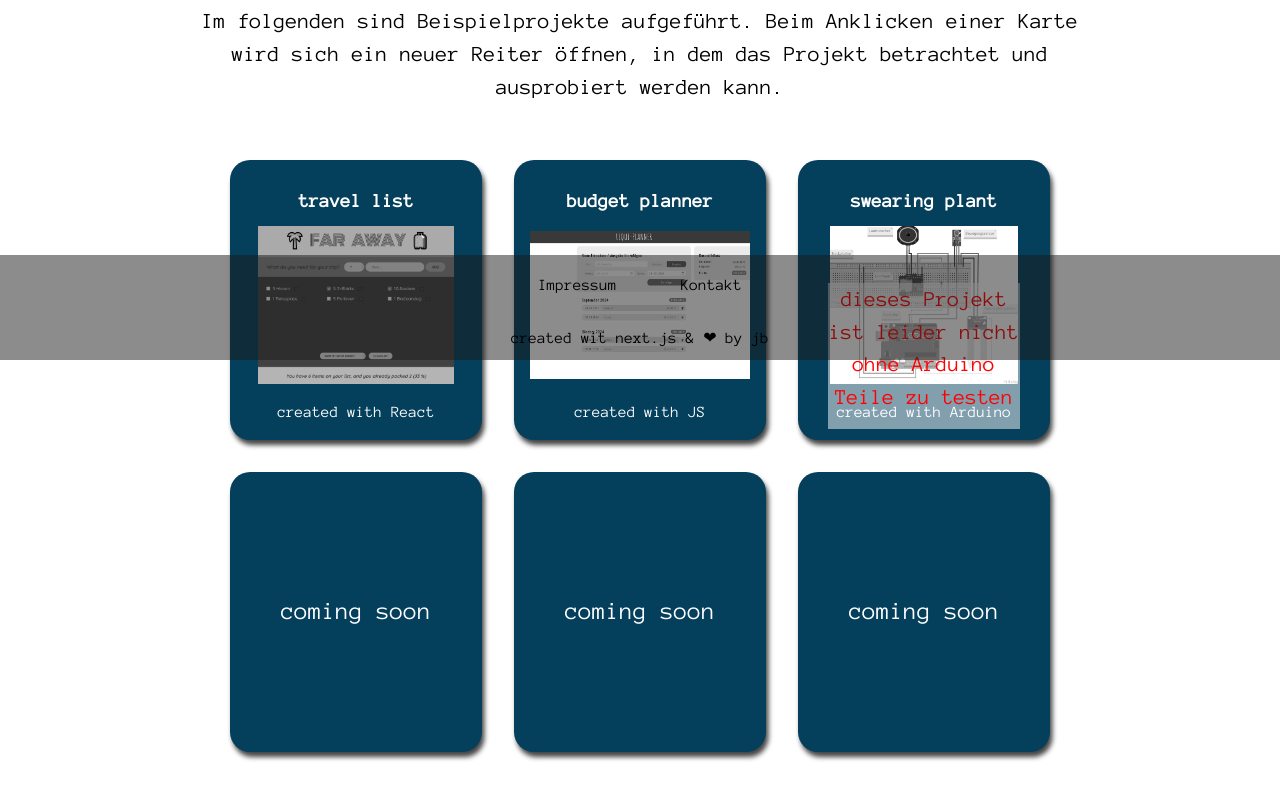
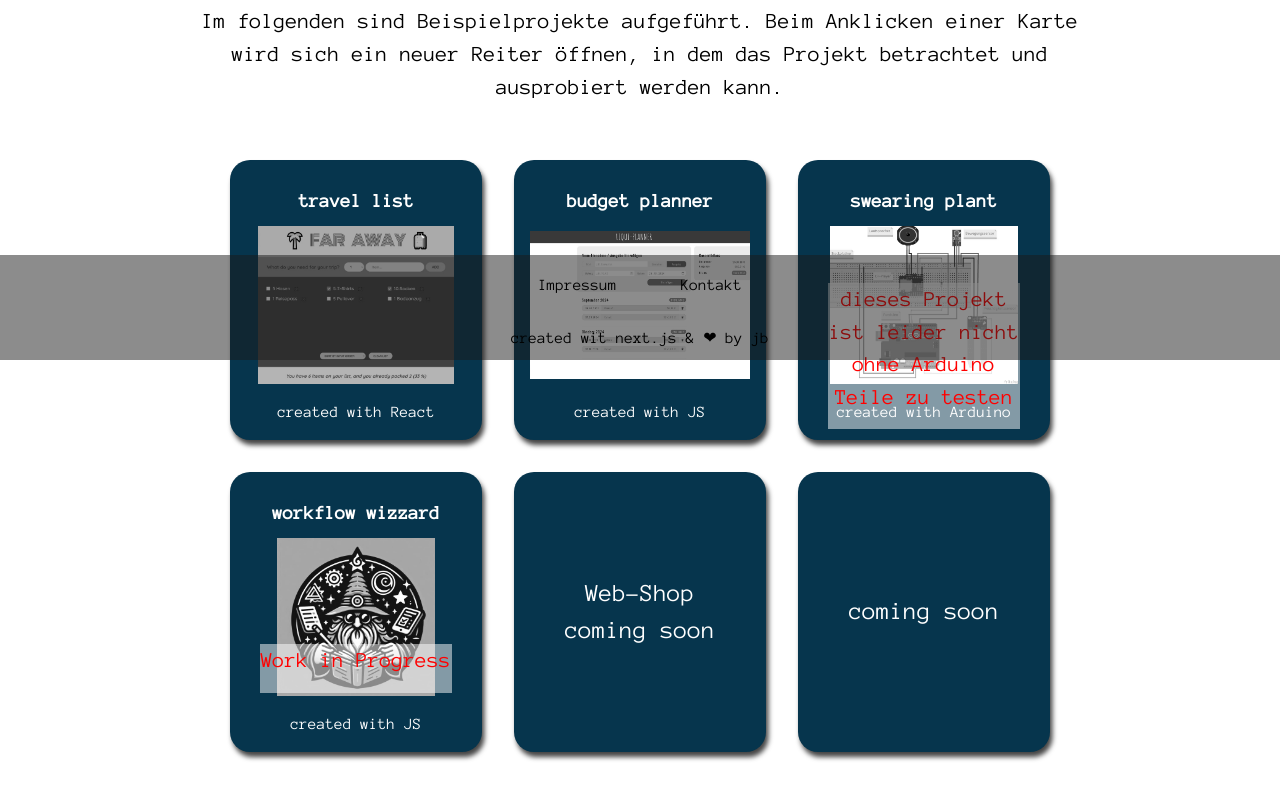
Before and after one commit to juliabellmann/portfolio, a Next.js app: page /projects in a window 1280 px wide. Shown: the part 440-1240 px from the top of the page. Built offline with nearby package versions, Linux system fonts and the light colour scheme.

Commit message:
add workflow-wizzard and change color for contrast

```diff
--- a/app/_components/Projects.js
+++ b/app/_components/Projects.js
@@ -2,6 +2,7 @@ import Image from "next/image";
 import travellist from "../images/faraway2.JPG"
 import budgetplanner from "../images/budgetplanner.JPG"
 import swearingplant from "../images/swearingplant.JPG"
+import workflowwizzard from "../images/workflow-wizzard.jpeg"
 import Link from "next/link";
 
 export default function Projects() {
@@ -44,7 +45,6 @@ export default function Projects() {
                     <span>created with JS</span>
                 </Link>
 
-
                 <div  className="card">
                     <h4 className="card-heading">swearing plant</h4>
                     <div className="image-container">
@@ -61,15 +61,29 @@ export default function Projects() {
                     <span className="card-txt">dieses Projekt ist leider nicht ohne Arduino Teile zu testen </span>
                 </div>
 
+                <Link href="https://the-workflow-wizard.vercel.app/" target="_blank" className="card">
+                    <h4 className="card-heading">workflow wizzard</h4>
+                    <div className="image-container">
+                        <Image
+                            src={workflowwizzard}
+                            alt="Projekt 'Workflow Wizzard' "
+                            fill
+                            sizes="(max-width: 768px) 100vw, 33vw"
+                            style={{ objectFit: 'contain' }}
+                            className="image"
+                        />
+                    </div>
+                    <span>created with JS</span>
+                    <span className="card-txt"> Work in Progress </span>
+                </Link>
+
                 <Link href="#" target="_blank" className="card">
+                    <h4>Web-Shop</h4>
                     <h4>coming soon</h4>
                 </Link>
 
                 <Link href="#" target="_blank" className="card">
-                    <h4>coming soon</h4>
-                </Link>
-
-                <Link href="#" target="_blank" className="card">
+                    <h4></h4>
                     <h4>coming soon</h4>
                 </Link>
 
--- a/app/_styles/globals.css
+++ b/app/_styles/globals.css
@@ -6,7 +6,7 @@
 /* Variablen Farben etc */
 :root.dark {
   --hauptfarbe: #000000;
-  --akzentfarbe: #04212f;
+  --akzentfarbe: #0b5174;
   --background-nav-footer: hsla(0, 0%, 10%, 0.75);
   --nav-svg-fill: grey;
   --boxshadow: rgb(187, 187, 187);
@@ -17,7 +17,7 @@
 }
 :root {
   --hauptfarbe: #ffffff;
-  --akzentfarbe: #043f5c;
+  --akzentfarbe: #06354d;
   --background-nav-footer: hsla(0, 0%, 10%, 0.5);
   --nav-svg-fill: var(--akzentfarbe);
   --boxshadow: rgb(69, 69, 69);
```
Also changed, not shown: app/images/workflow-wizzard.jpeg (added).
